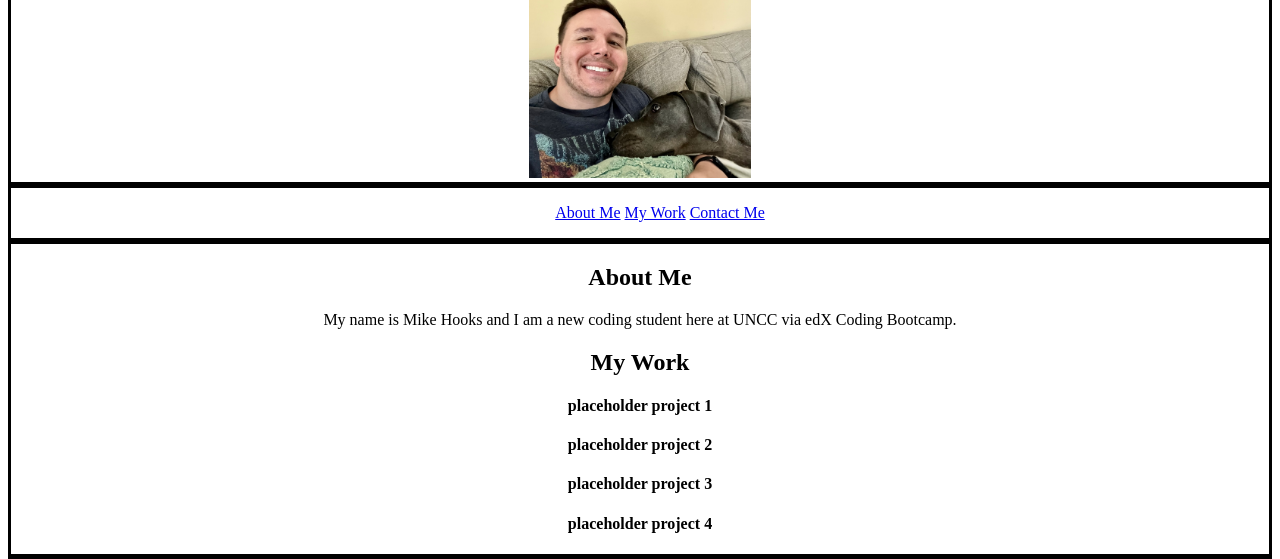
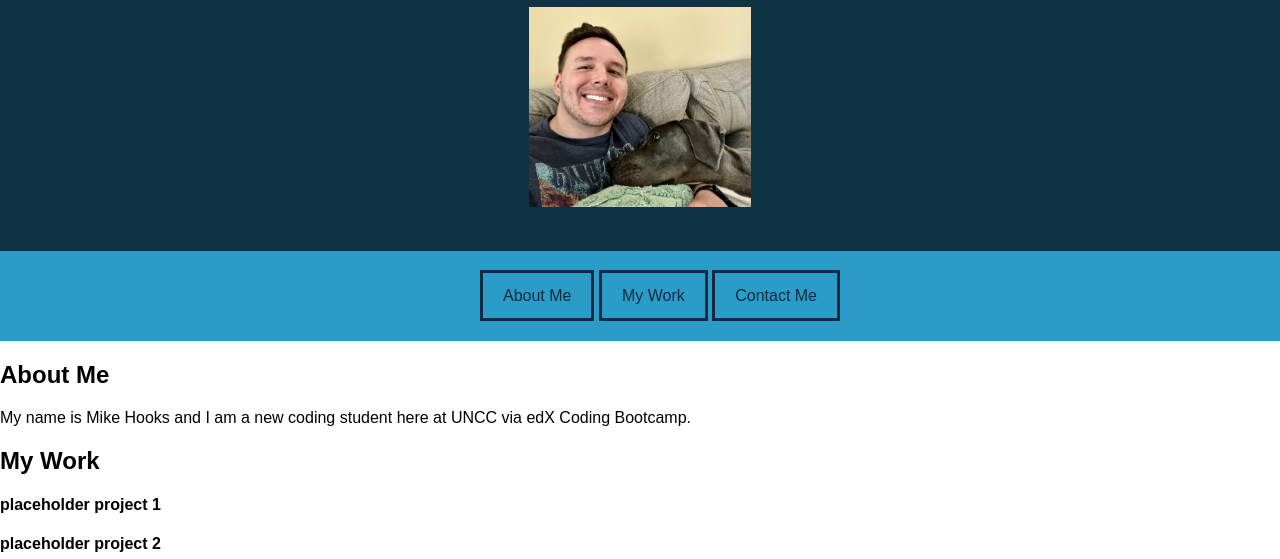
Before and after one commit to mfhooks88/professional-portfolio, a plain HTML site: page index.html in a window 1280 px wide. Shown: the part 113-672 px from the top of the page. Drawn offline with Linux system fonts and the light colour scheme.

Commit message:
color and styling updates

```diff
--- a/style.css
+++ b/style.css
@@ -1,19 +1,39 @@
+*{
+  box-sizing: border-box;
+}
+
+body {
+  font-family: Arial;
+  margin: 0;
+}
+
 header {
+  padding: 40px;
+  text-align: center;
+  background: #0f3345;
+  color: #fff;
+}
+
+nav {
+  padding: 20px;
+  text-align: center;
+  background: #2b9cc8;
+  color: #1d648c;
+  display: block;
+}
+
+nav a {
+  color: #13293d;
+  padding: 14px 20px;
+  text-decoration: none;
   text-align: center;
   border: solid;
 }
-
-nav {
-  text-align: center;
-  border: solid;
-}
-
-section {
-  text-align: center;
-  border: solid;
-}
+*/
 
 footer {
+  padding: 20px;
   text-align: center;
-  border: solid;
+  background: #13293d;
+  color: #fff;
 }
```
Also changed, not shown: 1 other file.
